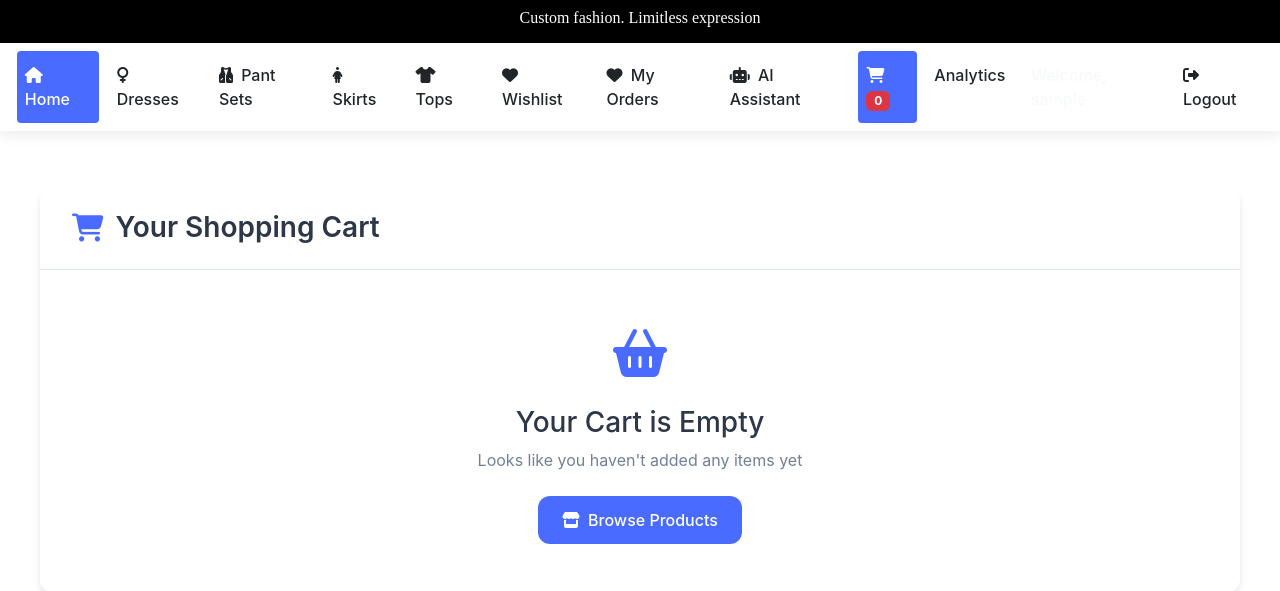
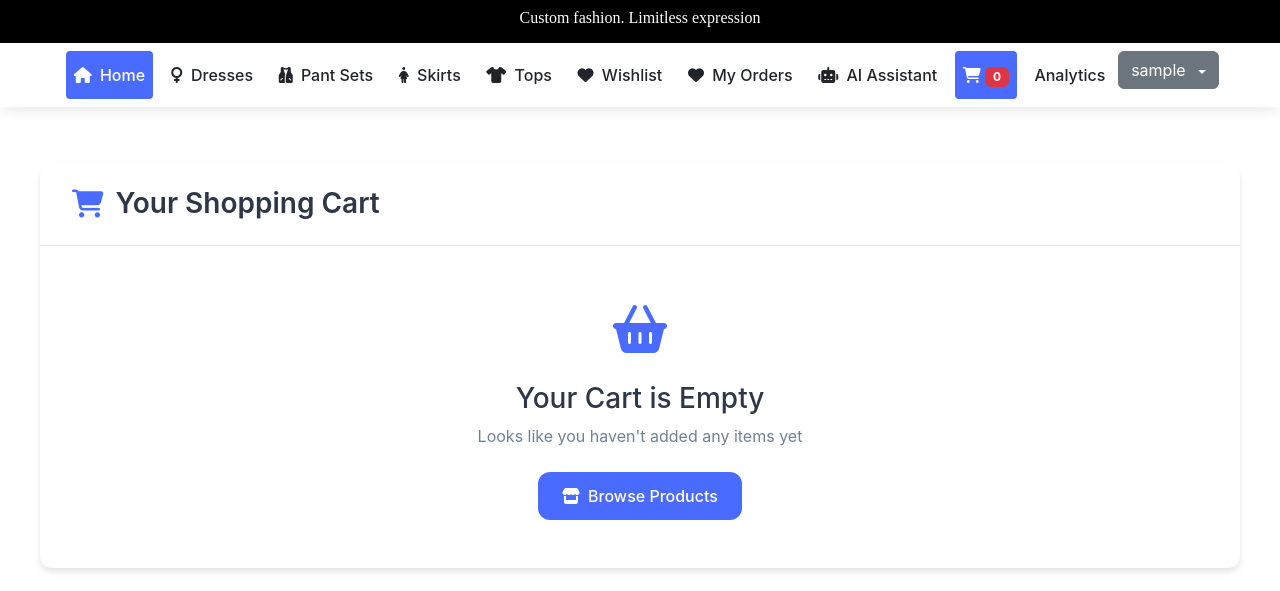
Before and after one commit to Ghalib92/Atelier-Online-Fashion-Store, a Django app: page /cart/ in a window 1280 px wide. Shown: the top 591 px of the page. Run offline with Django 5.2, Linux system fonts and the light colour scheme; the visitor is signed in with stand-in values (Sample User, id 1); data that the repository does not hold is empty.

Commit message:
profile drop-down

```diff
--- a/Atelier_Fashion/pages/templates/base.html
+++ b/Atelier_Fashion/pages/templates/base.html
@@ -289,7 +289,7 @@
     <h6>Custom fashion. Limitless expression</h6>
   </div>
 
-  <nav class="navbar navbar-expand-lg navbar-custom">
+  <nav class="container-fluid navbar navbar-expand-lg navbar-custom">
     <div class="container-fluid">
       <button class="navbar-toggler" type="button" data-bs-toggle="collapse" data-bs-target="#navbarNavDropdown" aria-controls="navbarNavDropdown" aria-expanded="false" aria-label="Toggle navigation">
         <span class="navbar-toggler-icon"></span>
@@ -370,29 +370,21 @@
 </li>
 {% endif %}
 
-<!-- Authentication -->
+<!-- User Dropdown Menu -->
 {% if user.is_authenticated %}
-  <li class="nav-item">
-    <span class="nav-link text-light">Welcome, {{ user.username }}</span>
-  </li>
-  <li class="nav-item">
-    <a class="nav-link {% if 'logout' in request.path %}active{% endif %}" href="{% url 'logout' %}">
-      <i class="fas fa-sign-out-alt me-1"></i> Logout
-    </a>
-  </li>
-{% else %}
-  <li class="nav-item">
-    <a class="nav-link {% if 'login' in request.path %}active{% endif %}" href="{% url 'login' %}">
-      <i class="fas fa-sign-in-alt me-1"></i> Login
-    </a>
-  </li>
-  <li class="nav-item">
-    <a class="nav-link {% if 'signup' in request.path %}active{% endif %}" href="{% url 'signup' %}">
-      <i class="fas fa-user-plus me-1"></i> Signup
-    </a>
-  </li>
+<div class="dropdown">
+  <a class="btn btn-secondary dropdown-toggle" href="#" role="button" id="userMenu" data-bs-toggle="dropdown" aria-expanded="false">
+    {{ user.username }}
+  </a>
+
+  <ul class="dropdown-menu dropdown-menu-end" aria-labelledby="userMenu">
+    <li><a class="dropdown-item" href="#">View Profile</a></li>
+    <li><a class="dropdown-item" href="#">Settings</a></li>
+    <li><hr class="dropdown-divider"></li>
+    <li><a class="dropdown-item text-danger" href="{% url 'logout' %}">Logout</a></li>
+  </ul>
+</div>
 {% endif %}
-
 
   </nav>
 
```
